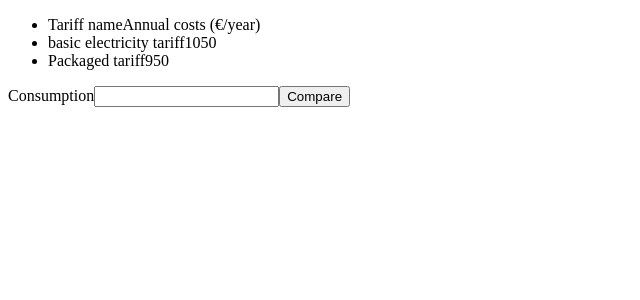
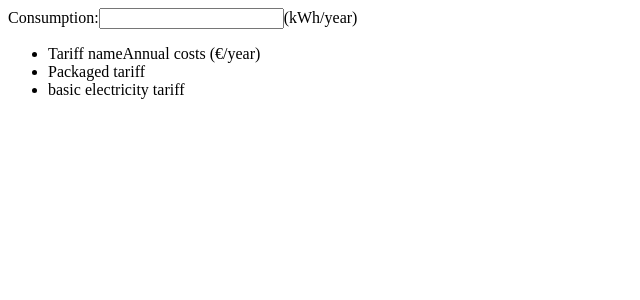
Before and after one commit to EKOLX/Tariff-Comparison, an Angular app: page / in a window 1280 px wide. Shown: the top 300 px of the page, without its empty margins (0-640 px from the left). Built offline with nearby package versions, Linux system fonts and the light colour scheme; data requests are answered from the project's data file.

Commit message:
Refactoring. Completing with app functionality

```diff
--- a/src/app/app.component.html
+++ b/src/app/app.component.html
@@ -1,2 +1,5 @@
-<app-products></app-products>
-<app-comparison></app-comparison>
+<label for="consumption">Consumption:</label>
+<input type="number" name="consumption" [(ngModel)]="consumption" />
+<span>(kWh/year)</span>
+
+<app-products [consumption]="consumption"></app-products>
--- a/src/app/app.component.ts
+++ b/src/app/app.component.ts
@@ -5,4 +5,6 @@ import { Component } from "@angular/core";
   templateUrl: "./app.component.html",
   styleUrls: ["./app.component.scss"]
 })
-export class AppComponent {}
+export class AppComponent {
+  consumption: number;
+}
--- a/src/app/app.module.ts
+++ b/src/app/app.module.ts
@@ -1,15 +1,15 @@
 import { BrowserModule } from "@angular/platform-browser";
 import { NgModule } from "@angular/core";
+import { FormsModule } from "@angular/forms";
 import { HttpClientModule } from "@angular/common/http";
 
 import { AppRoutingModule } from "./app-routing.module";
 import { AppComponent } from "./app.component";
 import { ProductsComponent } from "./products/products.component";
-import { ComparisonComponent } from "./comparison/comparison.component";
 
 @NgModule({
-  declarations: [AppComponent, ProductsComponent, ComparisonComponent],
-  imports: [BrowserModule, HttpClientModule, AppRoutingModule],
+  declarations: [AppComponent, ProductsComponent],
+  imports: [BrowserModule, FormsModule, HttpClientModule, AppRoutingModule],
   providers: [],
   bootstrap: [AppComponent]
 })
--- a/src/app/comparison/comparison.component.html
+++ /dev/null
@@ -1,3 +0,0 @@
-<label for="consumption">Consumption</label>
-<input type="text" name="consumption">
-<button>Compare</button>
--- a/src/app/comparison/comparison.component.ts
+++ /dev/null
@@ -1,15 +0,0 @@
-import { Component, OnInit } from '@angular/core';
-
-@Component({
-  selector: 'app-comparison',
-  templateUrl: './comparison.component.html',
-  styleUrls: ['./comparison.component.scss']
-})
-export class ComparisonComponent implements OnInit {
-
-  constructor() { }
-
-  ngOnInit() {
-  }
-
-}
--- a/src/app/lib/logic.ts
+++ b/src/app/lib/logic.ts
@@ -2,6 +2,8 @@ import { Product } from "../models/product.model";
 import { CalculationType } from "../models/calculation.model";
 
 export const calculateAnnualCosts = (consumption: number, product: Product) => {
+  if (consumption === undefined || consumption == null) return null;
+
   const year = 12; // months
   const consumptionLimit = 4000; // kWh/year
 
@@ -14,5 +16,5 @@ export const calculateAnnualCosts = (consumption: number, product: Product) => {
           product.consumptionCost * (consumption - consumptionLimit);
   }
 
-  return -1;
+  return null;
 };
--- a/src/app/products/products.component.html
+++ b/src/app/products/products.component.html
@@ -5,6 +5,6 @@
   </li>
   <li *ngFor="let product of productCollection">
     <span>{{ product.name }}</span>
-    <span>{{ product.annualCosts }}</span>
+    <span>{{ product.annualCosts | number: "1.2" }}</span>
   </li>
 </ul>
--- a/src/app/products/products.component.ts
+++ b/src/app/products/products.component.ts
@@ -1,4 +1,4 @@
-import { Component, OnInit } from "@angular/core";
+import { Component, Input, OnChanges, SimpleChanges } from "@angular/core";
 import { ProductViewModel } from "../viewModels/productView.model";
 import { ProductService } from "../services/product.service";
 import { calculateAnnualCosts } from "../lib/logic";
@@ -8,25 +8,32 @@ import { calculateAnnualCosts } from "../lib/logic";
   templateUrl: "./products.component.html",
   styleUrls: ["./products.component.scss"]
 })
-export class ProductsComponent implements OnInit {
-  consumption: number = 4500; // TODO: test
+export class ProductsComponent implements OnChanges {
+  @Input() consumption: number;
+
   productCollection: Array<ProductViewModel> = [];
 
   constructor(private productService: ProductService) {}
 
-  ngOnInit() {
+  ngOnChanges(changes: SimpleChanges): void {
     this.loadProducts();
   }
 
   private loadProducts(): void {
     this.productService.getProducts().subscribe(
       products => {
+        this.productCollection = [];
+
         for (let product of products) {
           const annualCosts = calculateAnnualCosts(this.consumption, product);
           const productModel = new ProductViewModel(product.name, annualCosts);
 
           this.productCollection.push(productModel);
         }
+
+        this.productCollection.sort((a, b) =>
+          a.annualCosts > b.annualCosts ? 1 : -1
+        );
       },
       error => console.log(error)
     );
```
Also changed, not shown: src/app/comparison/comparison.component.scss (deleted), 1 other file (tests, documents, lock files or other folders).
